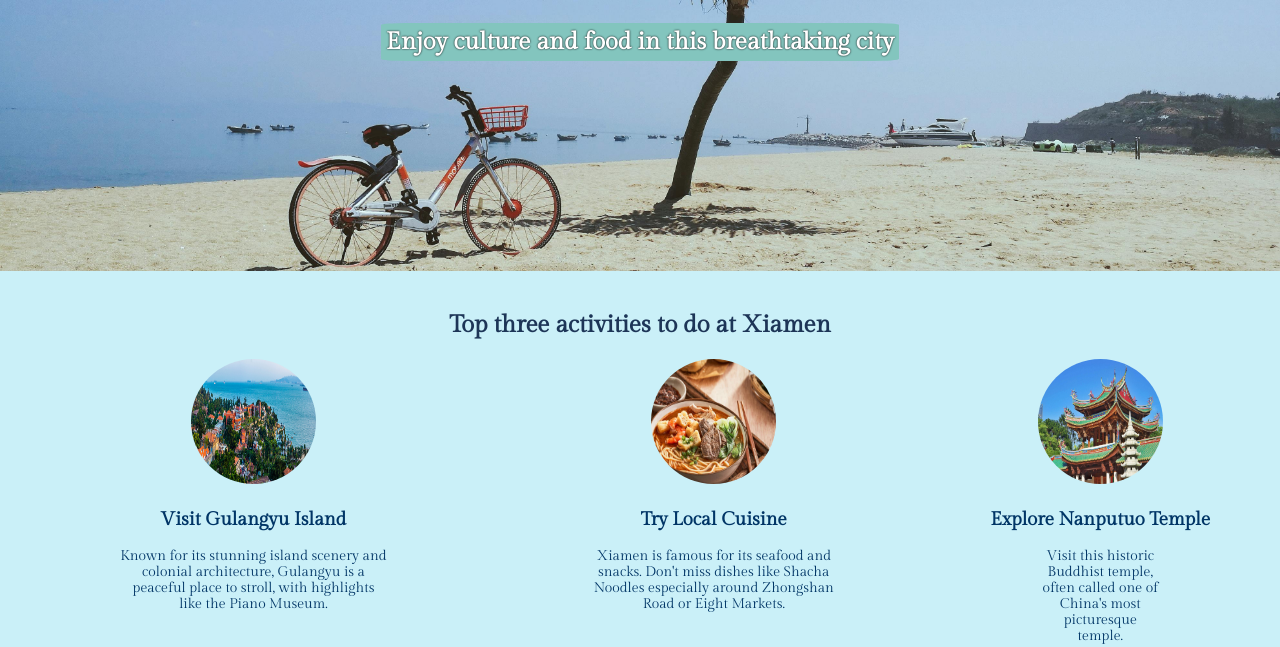
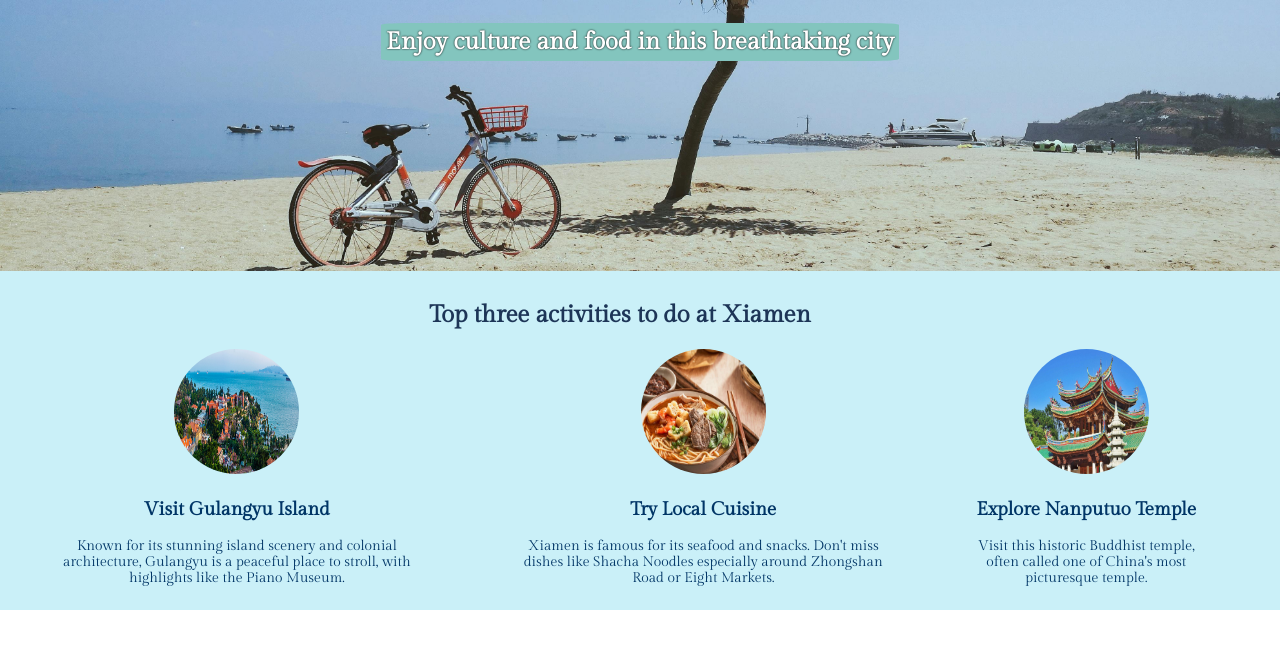
Before and after one commit to Leonie-prog/qiongliu-hometown, a website built with Vite: page index.html in a window 1280 px wide. Shown: the part 305-952 px from the top of the page. Built offline with nearby package versions, Linux system fonts and the light colour scheme.

Commit message:
Update CSS

```diff
--- a/styles.css
+++ b/styles.css
@@ -43,7 +43,7 @@ p{
 }
 .detailedinfo{
     color: #003566;
-    padding: 0 100px;
+    padding: 0 45px;
 }
 .activity{
     display:flex;
@@ -51,7 +51,7 @@ p{
 }
 .secondpart{
     background-color:#caf0f8;
-    padding: 20px 20px;
+    padding: 10px 40px 10px 0;
 }
 #img{
     border-radius: 5%;
```
